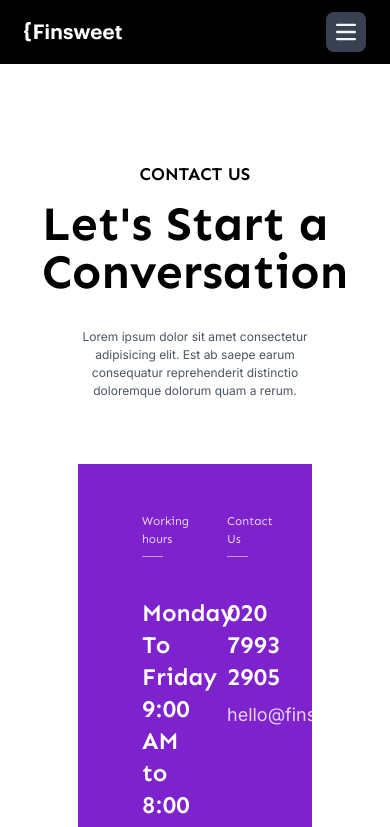
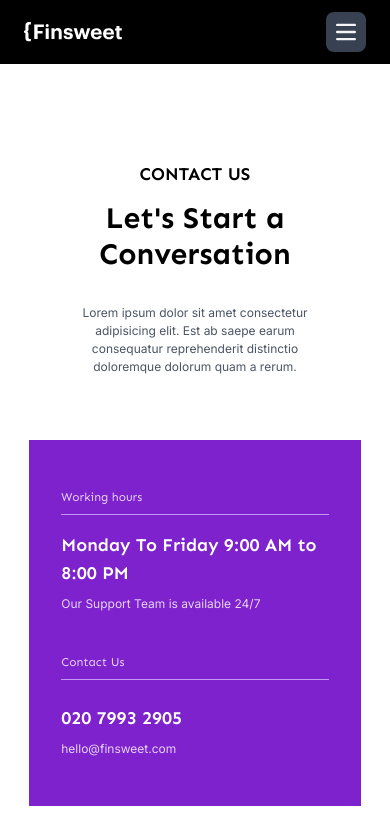
Before and after one commit to Abhinav2Upadhyay/Frontend-Assignment-Flipr, a React (Vite) app: page /contact in a window 390 px wide. Shown: the top 827 px of the page. Built offline with nearby package versions, Linux system fonts and the light colour scheme.

Commit message:
Add responsiveness to contact us page

```diff
--- a/src/pages/Contact.jsx
+++ b/src/pages/Contact.jsx
@@ -4,26 +4,26 @@ function Contact() {
       {/* <h1>Contact</h1> */}
       {/* section 1 */}
       <section className="flex justify-center pt-24 pb-16">
-        <div className="w-[60%] flex flex-col gap-3 items-center">
+        <div className="w-[60%]  flex flex-col gap-3 items-center">
           <h2 className="text-lg font-semibold ">CONTACT US</h2>
-          <h1 className="mb-5 text-5xl font-bold">Let{"'"}s Start a Conversation</h1>
+          <h1 className="mb-5 text-3xl font-bold text-center sm:text-5xl">Let{"'"}s Start a Conversation</h1>
           <p className="text-center text-gray-600">Lorem ipsum dolor sit amet consectetur adipisicing elit. Est ab saepe earum consequatur reprehenderit distinctio doloremque dolorum quam a rerum.</p>
         </div>
       </section>
 
       {/* section 2 */}
       <section data-aos="fade-up" className="flex justify-center">
-        <div className="w-[60%]">
-          <div className="flex px-16 py-12 mb-8 text-white bg-purple-700">
-            <div className="w-[50%] pr-8">
+        <div className="sm:w-[60%] w-[85%]">
+          <div className="flex flex-col px-8 py-12 mb-8 text-white bg-purple-700 sm:px-16 sm:flex-row">
+            <div className="sm:w-[50%] sm:pr-8">
               <h2 className="border-b-[1px] border-purple-300 pb-2 opacity-80">Working hours</h2>
-              <h1 className="pr-12 mt-10 text-2xl font-semibold">Monday To Friday 9:00 AM to 8:00 PM</h1>
-              <p className="mt-2 text-lg opacity-80">Our Support Team is available 24/7</p>
+              <h1 className="mt-4 text-lg font-semibold sm:mt-10 sm:pr-12 sm:text-2xl">Monday To Friday 9:00 AM to 8:00 PM</h1>
+              <p className="mt-2 sm:text-lg opacity-80">Our Support Team is available 24/7</p>
             </div>
-            <div className="w-[50%] pl-8">
+            <div className="sm:w-[50%] sm:pl-8 sm:mt-0 mt-10">
               <h2 className="border-b-[1px] border-purple-300 pb-2 opacity-80">Contact Us</h2>
-              <h1 className="pr-4 mt-10 text-2xl font-semibold">020 7993 2905</h1>
-              <p className="mt-2 text-lg opacity-80">hello@finsweet.com</p>
+              <h1 className="pr-4 mt-6 text-lg font-semibold sm:mt-10 sm:text-2xl">020 7993 2905</h1>
+              <p className="mt-2 sm:text-lg opacity-80">hello@finsweet.com</p>
             </div>
           </div>
           <form onSubmit={(e) => e.preventDefault()}>
```
